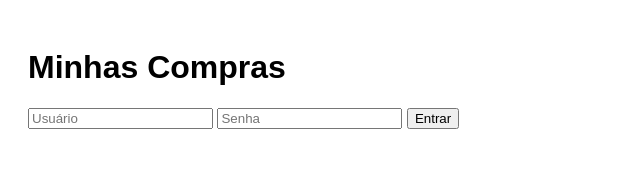
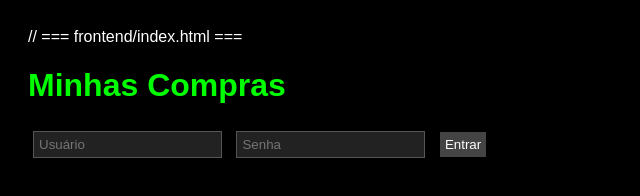
Before and after one commit to richardalbani/listadecompras, a plain HTML site: page frontend/index.html in a window 1280 px wide. Shown: the whole page, without its empty margins (0-640 px from the left). Drawn offline with Linux system fonts and the light colour scheme.

Commit message:
Update index.html

```diff
--- a/frontend/index.html
+++ b/frontend/index.html
@@ -1,3 +1,4 @@
+// === frontend/index.html ===
 <!DOCTYPE html>
 <html lang="pt-BR">
 <head>
@@ -5,9 +6,12 @@
   <meta name="viewport" content="width=device-width, initial-scale=1.0"/>
   <title>Minhas Compras</title>
   <style>
-    body { font-family: Arial; padding: 20px; }
-    .item { margin-bottom: 10px; }
-    .admin { color: green; }
+    body { font-family: Arial; padding: 20px; background: #000; color: #fff; }
+    input, button { margin: 5px; padding: 5px; }
+    input { background: #222; color: #fff; border: 1px solid #555; }
+    button { background: #444; color: #fff; border: none; cursor: pointer; }
+    li { margin-bottom: 8px; }
+    h1, h2, h3 { color: #0f0; }
   </style>
 </head>
 <body>
@@ -25,6 +29,9 @@
     <button onclick="adicionarItem()">Adicionar</button>
     <h3>Lista de Compras</h3>
     <ul id="lista"></ul>
+    <div id="admin-area">
+      <ul id="usuarios"></ul>
+    </div>
   </div>
   <script src="app.js"></script>
 </body>
```
